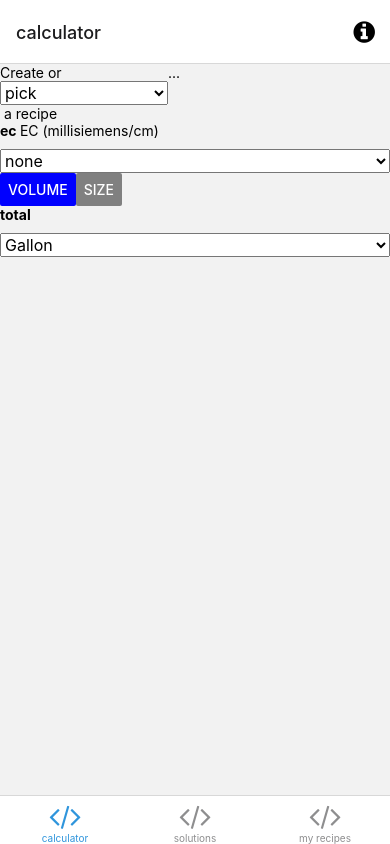
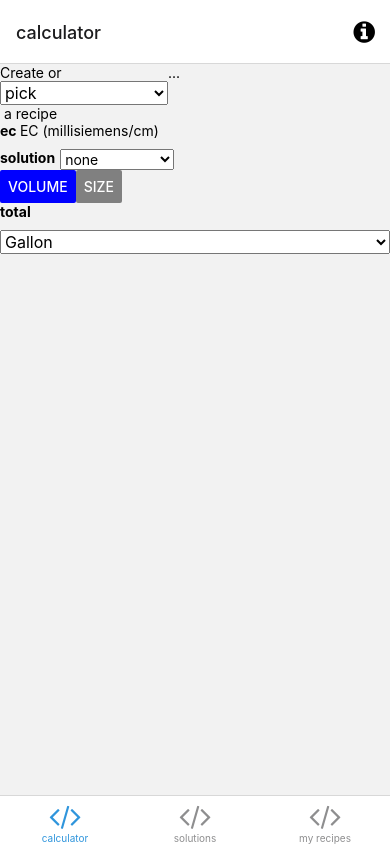
Before and after one commit to niole/hydrocalc-mobile, a React Native app: screen /Calculator in a window 390 px wide. Built offline with nearby package versions, Linux system fonts and the light colour scheme; what expo-linking would draw is missing.

Commit message:
Use label and value in more places in the calculator view

```diff
--- a/screens/Calculator.tsx
+++ b/screens/Calculator.tsx
@@ -6,6 +6,7 @@ import { BucketSize, SetRecipes, Recipe, Solution } from '../globalState';
 import { ValidatedTextInput } from '../components/ValidatedTextInput';
 import { ValidatedSizeForm } from '../components/ValidatedSizeForm';
 import { ValidatedVolumeForm } from '../components/ValidatedVolumeForm';
+import { LabelValue } from '../components';
 import { RootTabScreenProps } from '../types';
 import { Screen } from './Screen';
 import { CalculatedRecipeView } from '../recipe';
@@ -40,10 +41,15 @@ export default function Calculator({ solutions, recipes, navigation }: RootTabSc
       <View>
         <CalculatedRecipeView recipes={recipes} defaultRecipe={wipRecipe} />
         <ValidatedTextInput label="ec" placeholder="EC (millisiemens/cm)" onChangeText={handleSetEc(setEc)} />
-        <Picker onValueChange={handleSetSolution(setSolution, solutions)}>
-          <Picker.Item label="none" value={undefined} />
-          {solutions.map(s => <Picker.Item label={s.name} value={s.name}/>)}
-        </Picker>
+        <LabelValue
+          label="solution"
+          value={
+            <Picker onValueChange={handleSetSolution(setSolution, solutions)}>
+              <Picker.Item label="none" value={undefined} />
+              {solutions.map(s => <Picker.Item label={s.name} value={s.name}/>)}
+            </Picker>
+          }
+        />
         <Tabs defaultKey="volume">
           <Tab title="Volume" id="volume">
             <ValidatedVolumeForm onChange={setBucketSize} />
```
